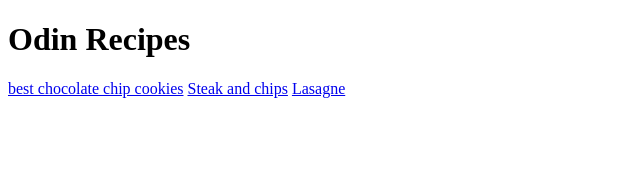
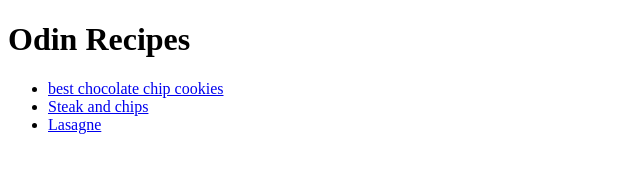
Before and after one commit to Jlatter/odin-recipes, a plain HTML site: page index.html in a window 1280 px wide. Shown: the whole page, without its empty margins (0-640 px from the left). Drawn offline with Linux system fonts and the light colour scheme.

Commit message:
Put links into unordered list to put them on seperate lines

```diff
--- a/index.html
+++ b/index.html
@@ -6,9 +6,11 @@
 </head>
 <body>
 <h1>Odin Recipes</h1>
-<a href="./recipes/best_chocolate_chip_cookies.html">best chocolate chip cookies</a>
-<a href="./recipes/steak_and_chips.html">Steak and chips</a>
-<a href="./recipes/lasagne.html">Lasagne</a>
+<ul>
+    <li><a href="./recipes/best_chocolate_chip_cookies.html">best chocolate chip cookies</a></li>
+    <li><a href="./recipes/steak_and_chips.html">Steak and chips</a></li>
+    <li><a href="./recipes/lasagne.html">Lasagne</a></li>
+    </ul>
 
 </body>
 </html>
```
